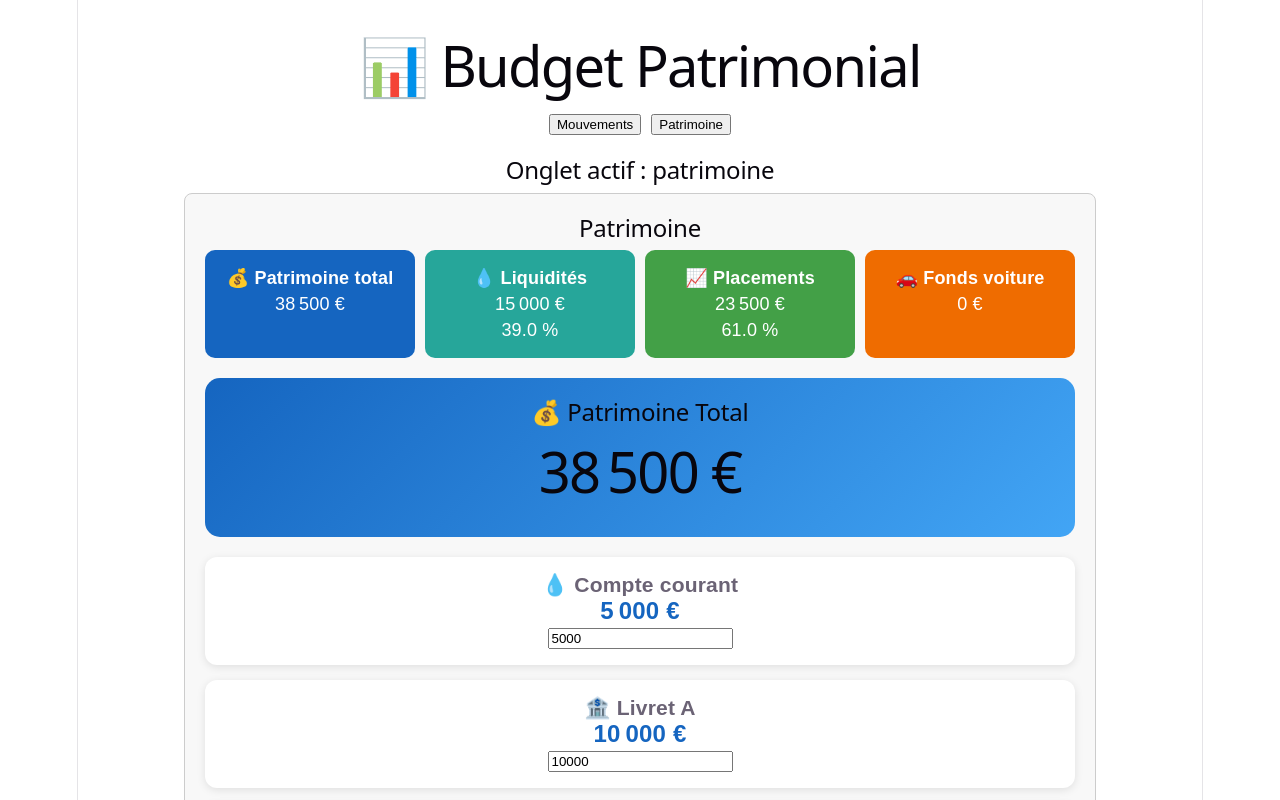
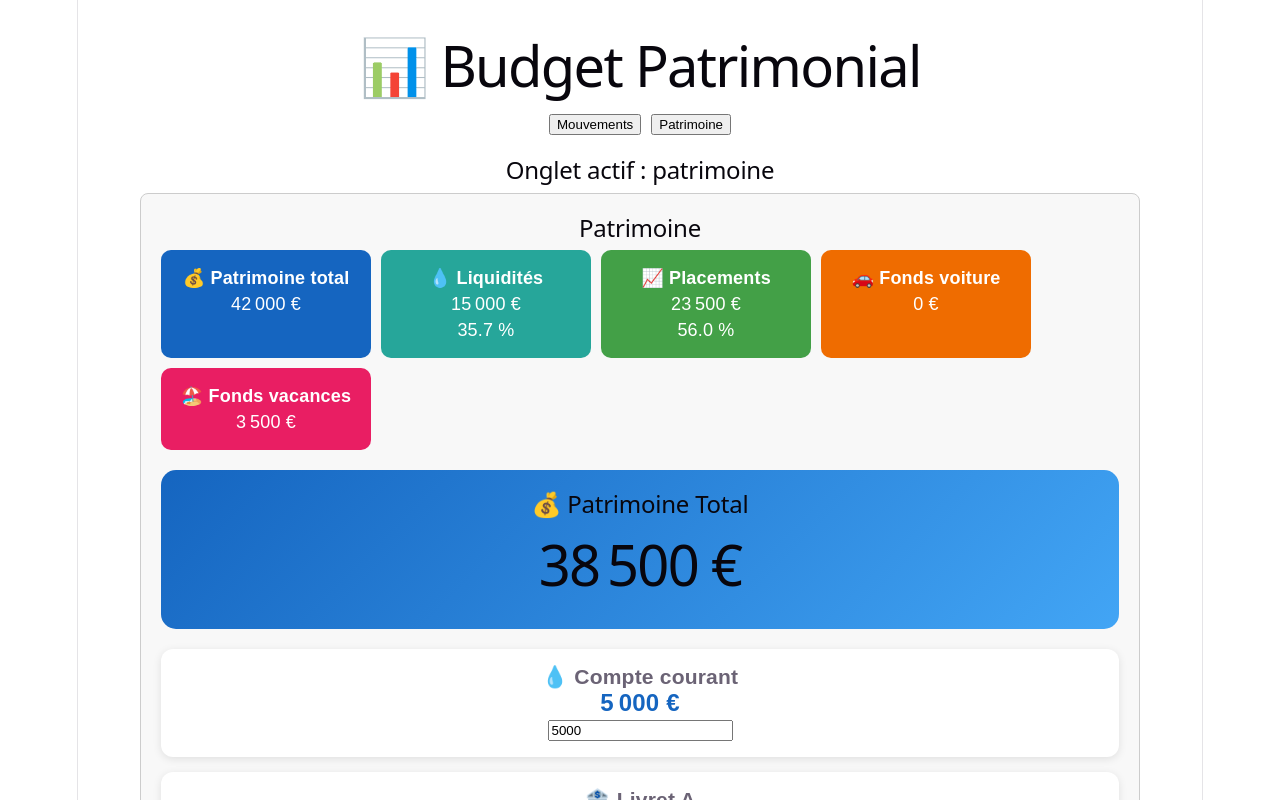
Before and after one commit to Sirkis99/budget-patrimonial, a React (Vite) app in the folder budget-patrimonial/: page / in a window 1280 px wide. Both pictures are taken after a click on the button "Patrimoine". Shown: the top 800 px of the page. Built offline with nearby package versions, Linux system fonts and the light colour scheme.

Commit message:
Type mvts visible dans le tableau

```diff
--- a/budget-patrimonial/src/App.jsx
+++ b/budget-patrimonial/src/App.jsx
@@ -15,6 +15,7 @@ const categories = {
     "Salaire Jennifer",
     "SAP",
     "Don parental",
+    "Remboursements santé",
     "Autres revenus",
   ],
 
@@ -34,6 +35,7 @@ const categories = {
     "Loisirs",
     "Vêtements",
     "Santé",
+    "Animaux",
     "Divers",
     "Vacances",
   ],
@@ -58,6 +60,7 @@ const categories = {
     "PEE",
     "PER",
     "Fonds voiture",
+    "Fonds vacances",
   ],
 
   Projets: [
@@ -73,6 +76,7 @@ const categoriesRevenus = [
   "Salaire Jennifer",
   "SAP",
   "Don parental",
+  "Remboursements santé",
   "Autres revenus",
 ];
 
@@ -200,6 +204,7 @@ const [patrimoine, setPatrimoine] = useState(() => {
         pee: 22000,
         per: 0,
         fondsVoiture: 0,
+        fondsVacances : 3500,
       };
 });
 
@@ -215,10 +220,14 @@ const placements =
 const fondsVoiture =
   patrimoine.fondsVoiture;
 
+const fondsVacances =
+  patrimoine.fondsVacances || 3500;
+
 const patrimoineTotal =
   liquidites +
   placements +
-  fondsVoiture;
+  fondsVoiture+
+  fondsVacances;
 
 const pctLiquidites =
   patrimoineTotal > 0
@@ -611,6 +620,21 @@ useEffect(() => {
     <br />
     {formatEuros(fondsVoiture)} €
   </div>
+
+<div
+  style={{
+    backgroundColor: "#e91e63",
+    color: "white",
+    padding: "15px",
+    borderRadius: "10px",
+    minWidth: "180px",
+  }}
+>
+  <strong>🏖️ Fonds vacances</strong>
+  <br />
+  {formatEuros(fondsVacances)} €
+</div>
+
 </div>
 
 <div
@@ -622,7 +646,9 @@ useEffect(() => {
     borderRadius: "15px",
     marginBottom: "20px",
   }}
->
+ >
+
+
   <h2 style={{ margin: 0 }}>
     💰 Patrimoine Total
   </h2>
@@ -827,6 +853,38 @@ useEffect(() => {
     }
   />
 </div>
+
+<div style={cardStyle}>
+  <h3 style={{ margin: 0 }}>
+    🏖️ Fonds vacances
+  </h3>
+
+  <p
+    style={{
+      fontSize: "24px",
+      color: "#2e7d32",
+      fontWeight: "bold",
+    }}
+  >
+    {formatEuros(
+      patrimoine.fondsVacances || 3500
+    )} €
+  </p>
+
+  <input
+    type="number"
+    value={patrimoine.fondsVacances || 3500}
+    onChange={(e) =>
+      setPatrimoine({
+        ...patrimoine,
+        fondsVacances: Number(
+          e.target.value
+        ),
+      })
+    }
+  />
+</div>
+
     <hr />
 
 <h3
@@ -898,6 +956,7 @@ useEffect(() => {
             <tr>
               <th>Date</th>
               <th>Libellé</th>
+              <th>Type</th>
               <th>Catégorie</th>
               <th>Sous-catégorie</th>
               <th>Compte</th>
@@ -911,6 +970,7 @@ useEffect(() => {
               <tr key={m.id}>
                 <td>{m.date}</td>
                 <td>{m.libelle}</td>
+                <td>{m.type}</td>
                 <td>{m.categorie}</td>
                 <td>{m.sousCategorie}</td>
                 <td>{m.compte}</td>
```
